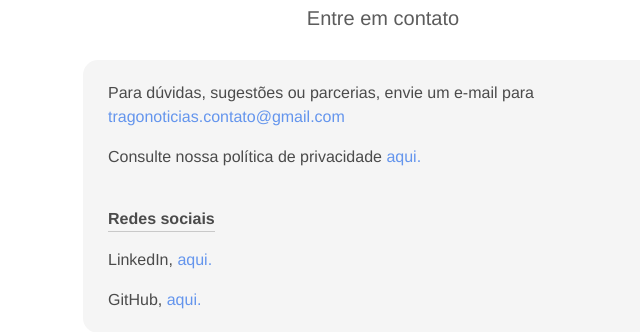
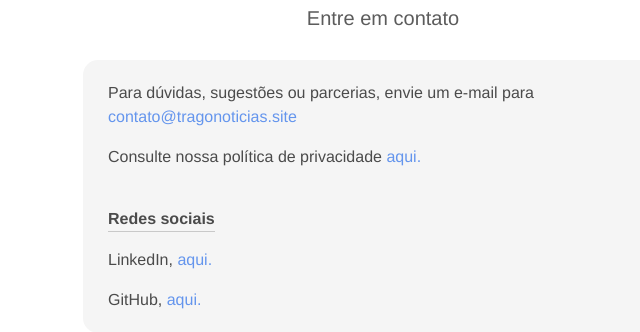
Before and after one commit to vitoriadeo/trago-noticias, a Flask app: page /contact in a window 1280 px wide. Shown: the part 190-522 px from the top of the page, without its empty margins (257-897 px from the left). Run offline with Flask 3, Linux system fonts and the light colour scheme; some libraries are stand-ins or nearby versions; some web fonts are replaced.

Commit message:
docs(email): adicionar novo email

```diff
--- a/app/templates/contact.html
+++ b/app/templates/contact.html
@@ -6,7 +6,7 @@
 <h2 id="subtitle">Entre em contato</h2>
 
 <section class="content">
-    <p>Para dúvidas, sugestões ou parcerias, envie um e-mail para <a href="mailto:tragonoticias.contato@gmail.com">tragonoticias.contato@gmail.com</a></p>
+    <p>Para dúvidas, sugestões ou parcerias, envie um e-mail para <a href="mailto:contato@tragonoticias.site">contato@tragonoticias.site</a></p>
     <p>Consulte nossa política de privacidade <a href="{{ url_for('home.privacy') }}">aqui.</a></p>
     <h4 class="h4_subtitles">Redes sociais</h4>
     <p>LinkedIn, <a href="https://www.linkedin.com/in/vitoriadeo">aqui.</a></p>
```
